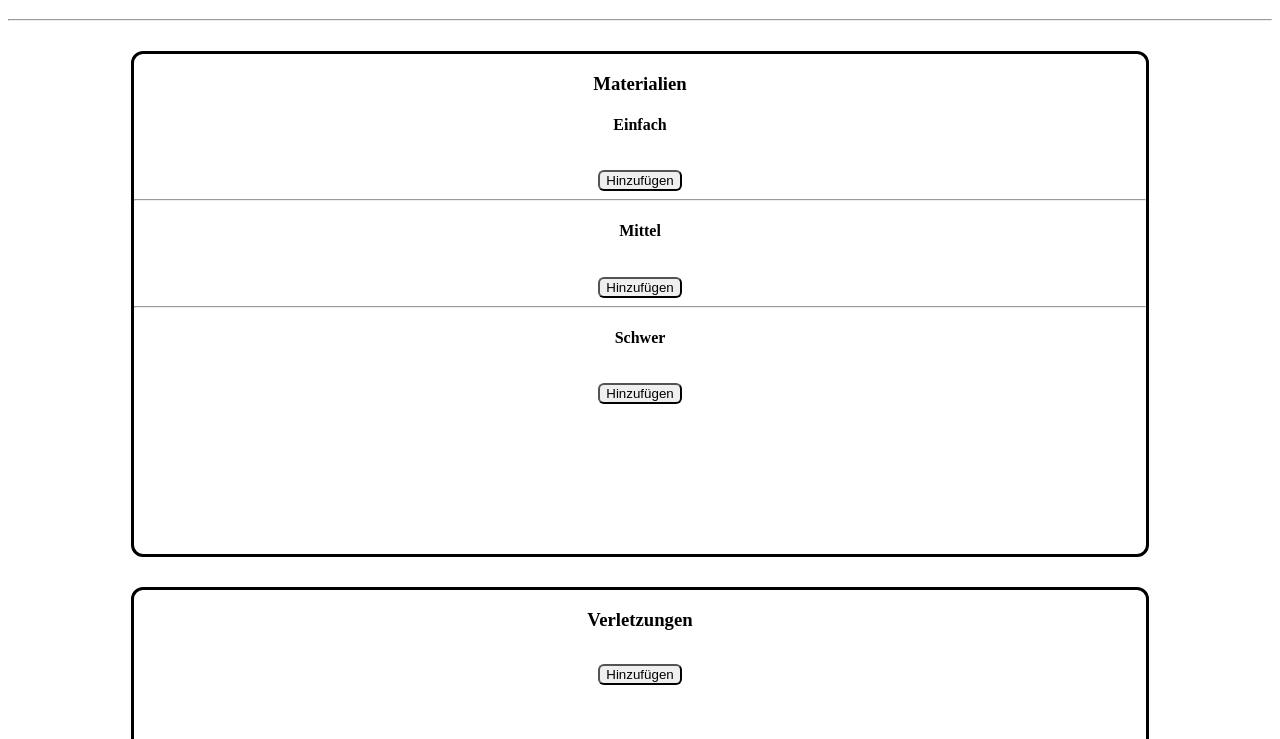
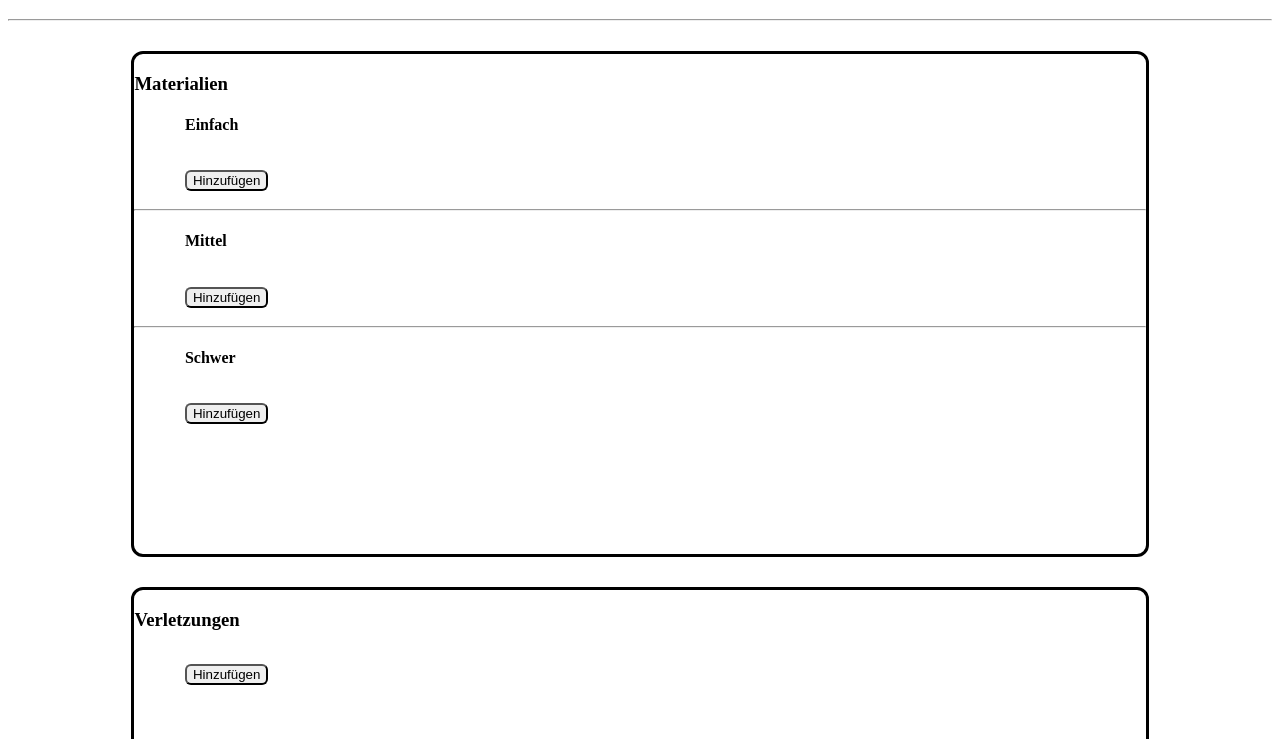
Before and after one commit to IltisGraph/goe-sanis, a plain HTML site: page db.html in a window 1280 px wide. Shown: the part 61-800 px from the top of the page. Drawn offline with Linux system fonts and the light colour scheme; no server answers.

Commit message:
design changes

```diff
--- a/db.css
+++ b/db.css
@@ -7,6 +7,10 @@
     width: 100%;
 }
 
+button {
+    margin-bottom: 10px;
+}
+
 .w-div {
     width: 80%;
     margin: auto;
@@ -14,7 +18,7 @@
     border: 3px solid black;
     margin-top: 30px;
     min-height: 200px;
-    text-align: center;
+    text-align: left;
 }
 
 #material {
@@ -24,3 +28,16 @@
     margin-top: 15px;
     border-radius: 6px;
 }
+
+#verletzungen-add {
+    width: 90%;
+    height: 100%;
+    margin: auto;
+    text-align: left;
+}
+
+#medium, #hard, #easy, #verletzungen-add, #handicap-add {
+    text-align: left;
+    width: 90%;
+    margin: auto;
+}
--- a/db.html
+++ b/db.html
@@ -46,18 +46,20 @@
         </div>
         <div id="verletzungen" class="w-div">
             <h3>Verletzungen</h3>
+
             <div id="verletzungen-add">
+                <button id="verletzungen-b" class="add-b">Hinzufügen</button>
 
             </div>
-            <button id="verletzungen-b" class="add-b">Hinzufügen</button>
 
         </div>
         <div id="handicap" class="w-div">
             <h3>Handicaps</h3>
+
             <div id="handicap-add">
+                <button id="handicap-b" class="add-b">Hinzufügen</button>
 
             </div>
-            <button id="handicap-b" class="add-b">Hinzufügen</button>
 
         </div>
     </div>
--- a/db.js
+++ b/db.js
@@ -46,13 +46,13 @@ get(child(ref(db), "handicap")).then((snapshot) => {
     if (!snapshot.exists()) {
         window.alert("Etwas stimmt mit der Datenbank nicht!");
     }
-    fill("handicap", snapshot, "handicap")
+    fill("handicap-add", snapshot, "handicap")
 });
 get(child(ref(db), "verletzungen")).then((snapshot) => {
     if (!snapshot.exists()) {
         window.alert("Etwas stimmt mit der Datenbank nicht!");
     }
-    fill("verletzungen", snapshot, "verletzungen")
+    fill("verletzungen-add", snapshot, "verletzungen")
 });
 get(child(ref(db), "material/easy")).then((snapshot) => {
     if (!snapshot.exists()) {
```
